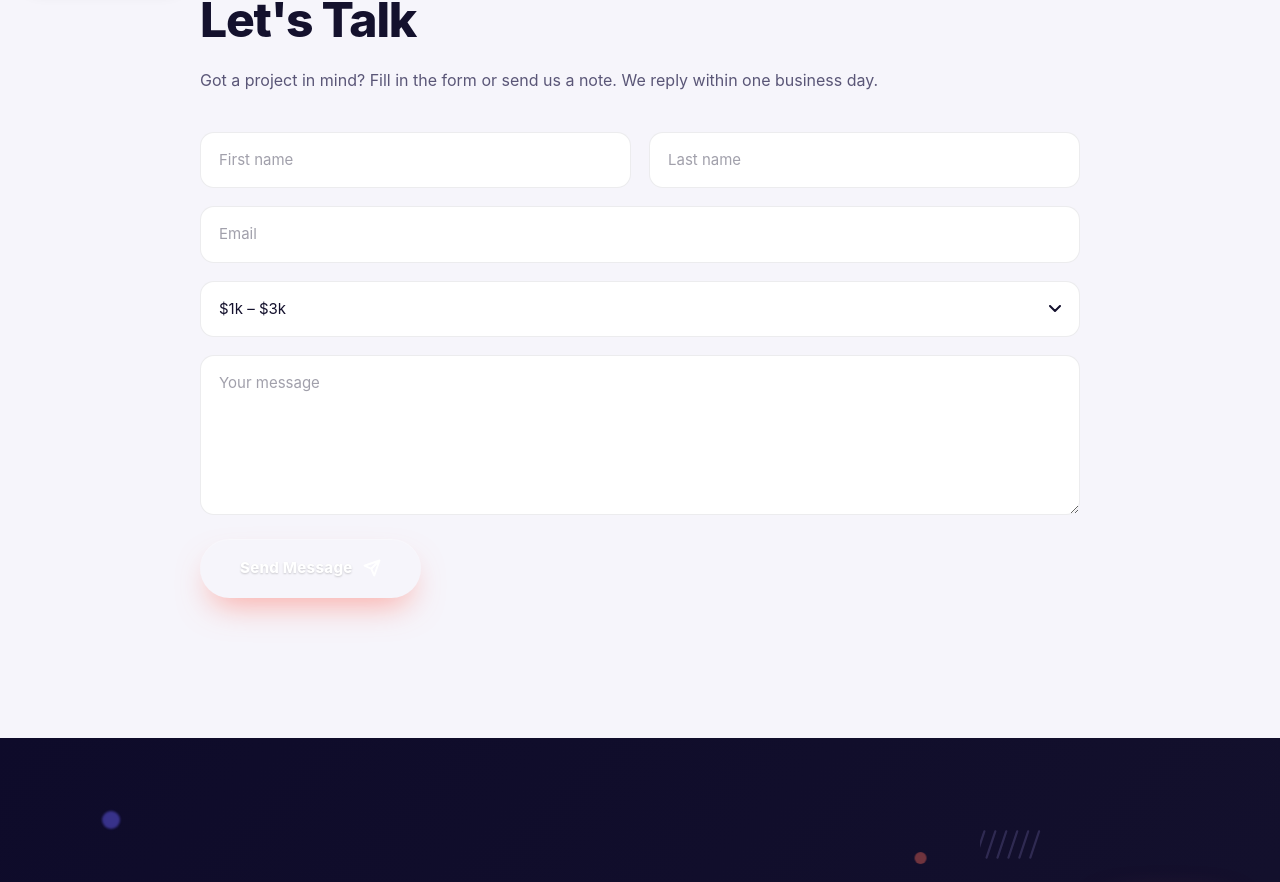
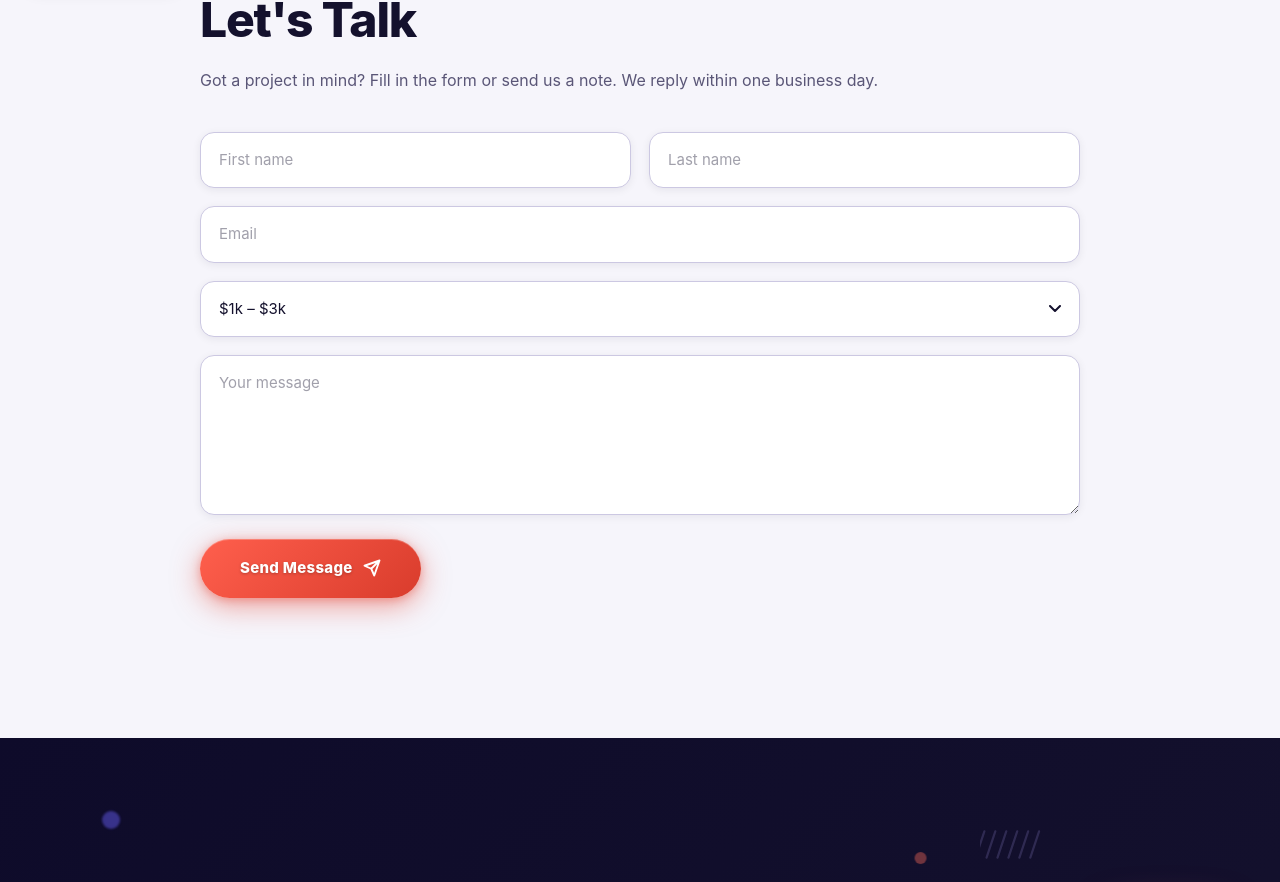
Before and after one commit to joyalvarghese458/template-app, a Next.js app: page /templates/pure/contact in a window 1280 px wide. Shown: the part 789-1671 px from the top of the page. Built offline with nearby package versions, Linux system fonts and the light colour scheme; a web font is replaced by a local one.

Commit message:
new updates

```diff
--- a/app/templates/pure/contact/styles.module.css
+++ b/app/templates/pure/contact/styles.module.css
@@ -286,11 +286,12 @@
   width: 100%;
   padding: 16px 18px;
   background: #fff;
-  border: 1px solid rgba(20, 17, 45, 0.08);
+  border: 1.5px solid #ccc8e2;
   border-radius: 14px;
   color: #14112d;
   font-family: inherit;
   font-size: 15px;
+  box-shadow: 0 2px 8px rgba(20, 17, 45, 0.07);
   transition: border-color 0.2s, box-shadow 0.2s, transform 0.2s;
   -webkit-appearance: none;
   appearance: none;
@@ -308,12 +309,18 @@
   color: rgba(20, 17, 45, 0.4);
 }
 
+.input:hover,
+.select:hover,
+.textarea:hover {
+  border-color: #a89edb;
+}
+
 .input:focus,
 .select:focus,
 .textarea:focus {
   outline: none;
   border-color: #ff6b5b;
-  box-shadow: 0 0 0 4px rgba(255, 107, 91, 0.12);
+  box-shadow: 0 0 0 4px rgba(255, 107, 91, 0.14), 0 2px 8px rgba(20, 17, 45, 0.07);
   transform: translateY(-2px);
 }
 
@@ -328,11 +335,11 @@
   margin-top: 6px;
 }
 
-.submit {
+.submitWrap .submit {
   display: inline-flex;
   align-items: center;
   gap: 10px;
-  background: linear-gradient(135deg, #ff6b5b 0%, #e64b3b 100%);
+  background: linear-gradient(135deg, #ff5f4d 0%, #d93c2c 100%);
   color: #ffffff;
   padding: 18px 40px;
   border: none;
@@ -341,18 +348,20 @@
   font-size: 15px;
   letter-spacing: 0.02em;
   cursor: pointer;
-  text-shadow: 0 1px 2px rgba(0, 0, 0, 0.18);
-  box-shadow: 0 16px 32px -10px rgba(255, 107, 91, 0.55),
+  text-shadow: 0 1px 3px rgba(0, 0, 0, 0.25);
+  box-shadow: 0 8px 28px rgba(230, 75, 59, 0.5),
+              0 2px 8px rgba(230, 75, 59, 0.35),
               inset 0 1px 0 rgba(255, 255, 255, 0.25);
   transition: transform 0.3s cubic-bezier(0.22, 1, 0.36, 1), box-shadow 0.3s, filter 0.2s;
 }
 
-.submit:hover {
+.submitWrap .submit:hover {
   transform: translateY(-3px) scale(1.03);
-  box-shadow: 0 22px 40px -10px rgba(255, 107, 91, 0.65);
+  box-shadow: 0 12px 36px rgba(230, 75, 59, 0.6),
+              0 4px 12px rgba(230, 75, 59, 0.4);
 }
 
-.submit:disabled {
+.submitWrap .submit:disabled {
   background: #b5b3c1;
   box-shadow: none;
   cursor: not-allowed;
```
Also changed, not shown: app/templates/pure/portfolio/styles.module.css (+5 -5 lines).
